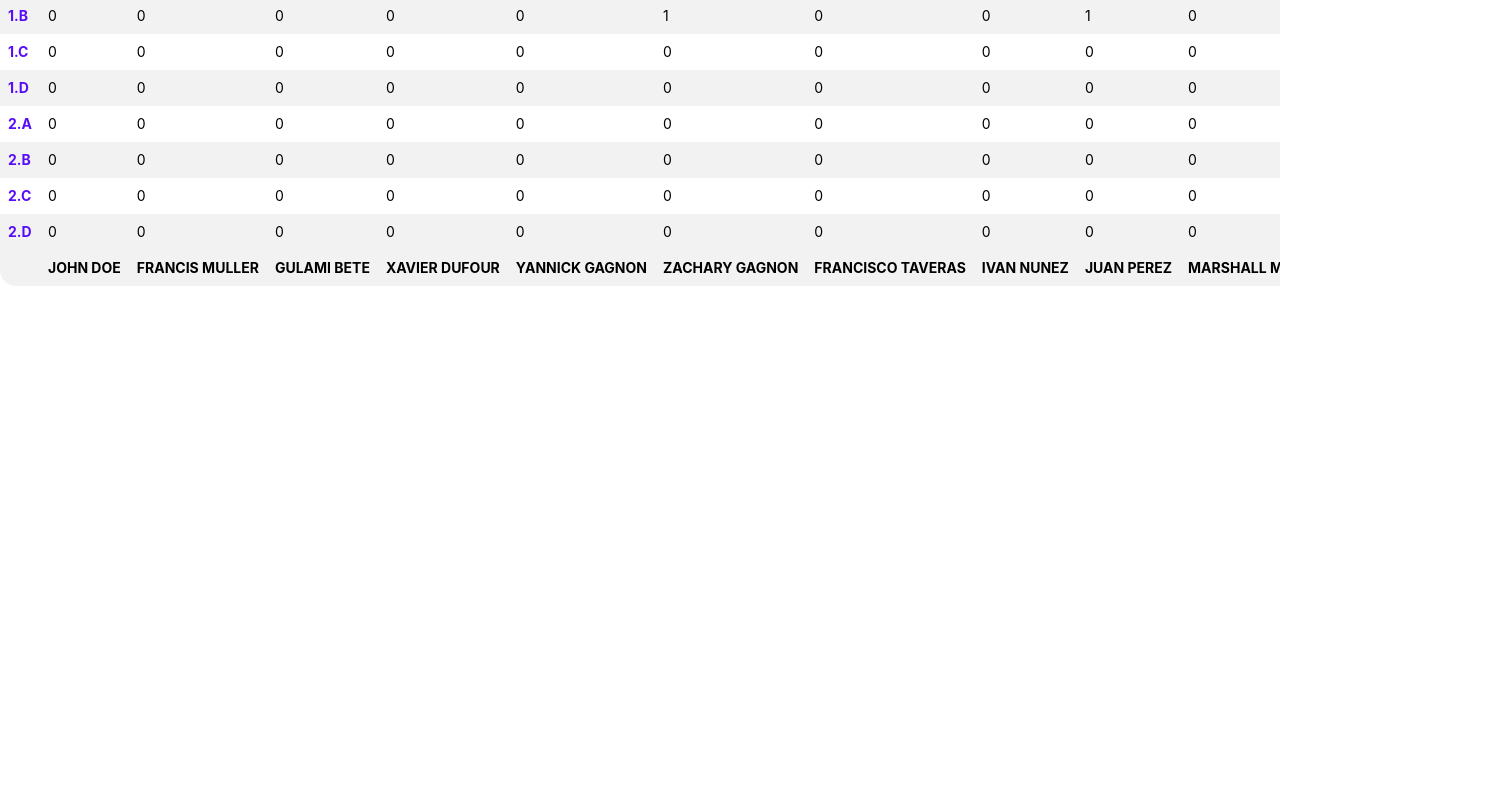
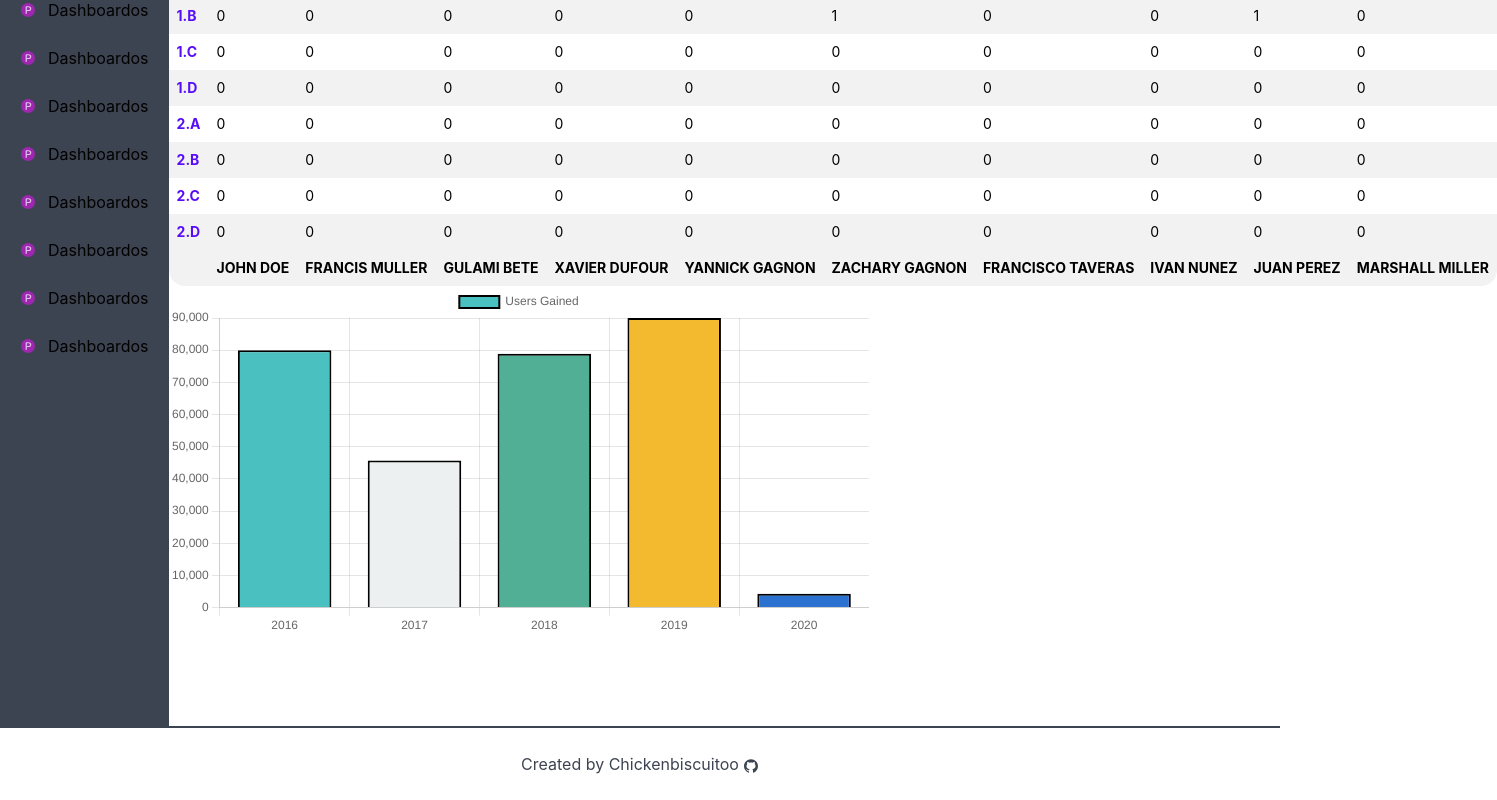
Before and after one commit to Chickenbiscuitoo/timetable-manager, a Next.js app: page /teachers in a window 1280 px wide. Shown: the part 74-874 px from the top of the page, 1497 px wide, since content can reach past the window. Before the commit the page ends 800 px from the top, so only its background shows below. Built offline with nearby package versions, Linux system fonts and the light colour scheme.

Commit message:
styles and mock chart

```diff
--- /dev/null
+++ b/components/TeachersBarChart.tsx
@@ -0,0 +1,68 @@
+import { NextPage } from 'next'
+import { useState } from 'react'
+
+import BarChart from './charts/BarChart'
+
+const TeachersBarChart: NextPage = () => {
+	const UserData = [
+		{
+			id: 1,
+			year: 2016,
+			userGain: 80000,
+			userLost: 823,
+		},
+		{
+			id: 2,
+			year: 2017,
+			userGain: 45677,
+			userLost: 345,
+		},
+		{
+			id: 3,
+			year: 2018,
+			userGain: 78888,
+			userLost: 555,
+		},
+		{
+			id: 4,
+			year: 2019,
+			userGain: 90000,
+			userLost: 4555,
+		},
+		{
+			id: 5,
+			year: 2020,
+			userGain: 4300,
+			userLost: 234,
+		},
+	]
+
+	const [userData, setUserData] = useState({
+		labels: UserData.map((data) => data.year),
+		datasets: [
+			{
+				label: 'Users Gained',
+				data: UserData.map((data) => data.userGain),
+				backgroundColor: [
+					'rgba(75,192,192,1)',
+					'#ecf0f1',
+					'#50AF95',
+					'#f3ba2f',
+					'#2a71d0',
+				],
+				borderColor: 'black',
+				borderWidth: 2,
+			},
+		],
+	})
+
+	return (
+		<div>
+			<div style={{ width: 700 }}>
+				<BarChart chartData={userData} />
+			</div>
+		</div>
+	)
+}
+
+export default TeachersBarChart
--- /dev/null
+++ b/components/charts/BarChart.tsx
@@ -0,0 +1,28 @@
+import { NextPage } from 'next'
+
+import { Bar } from 'react-chartjs-2'
+import { Chart as ChartJS } from 'chart.js/auto'
+import { CategoryScale } from 'chart.js'
+
+interface chartData {
+	labels: number[]
+	datasets: {
+		label: string
+		data: number[]
+		backgroundColor: string[]
+		borderColor: string
+		borderWidth: number
+	}[]
+}
+
+interface BarChartProps {
+	chartData: chartData
+}
+
+const BarChart: NextPage<BarChartProps> = ({ chartData }: any) => {
+	ChartJS?.register(CategoryScale)
+
+	return <Bar data={chartData} />
+}
+
+export default BarChart
--- a/pages/index.tsx
+++ b/pages/index.tsx
@@ -1,6 +1,5 @@
 import type { NextPage } from 'next'
 import Head from 'next/head'
-import styles from '../styles/Home.module.css'
 import { AiFillGithub } from 'react-icons/ai'
 
 import Timetable from '../components/Timetable'
@@ -34,15 +33,16 @@ const Home: NextPage = () => {
 				</main>
 			</DndProvider>
 
-			<footer className={styles.footer}>
+			<footer className="flex place-content-center border-t-2 border-neutral pt-6 pb-6">
 				<a
 					href="https://github.com/Chickenbiscuitoo"
 					target="_blank"
 					rel="noopener noreferrer"
+					className="text-neutral"
 				>
 					Created by Chickenbiscuitoo
-					<span className={styles.logo}>
-						<AiFillGithub />
+					<span className="ml-1 inline">
+						<AiFillGithub className="inline h-full" />
 					</span>
 				</a>
 			</footer>
--- a/pages/teachers.tsx
+++ b/pages/teachers.tsx
@@ -1,10 +1,40 @@
-import { NextPage } from 'next'
+import type { NextPage } from 'next'
+import Head from 'next/head'
+import { AiFillGithub } from 'react-icons/ai'
+
+import Sidebar from '../components/Sidebar'
 import TeachersStats from '../components/TeachersStats'
+import TeachersBarChart from '../components/TeachersBarChart'
 
 const Stats: NextPage = () => {
 	return (
 		<div>
-			<TeachersStats />
+			<Head>
+				<title>Timetable Manager</title>
+				<link rel="icon" href="/favicon.ico" />
+			</Head>
+
+			<main className="min-h-screen flex flex-row">
+				<Sidebar />
+				<div>
+					<TeachersStats />
+					<TeachersBarChart />
+				</div>
+			</main>
+
+			<footer className="flex place-content-center border-t-2 border-neutral pt-6 pb-6">
+				<a
+					href="https://github.com/Chickenbiscuitoo"
+					target="_blank"
+					rel="noopener noreferrer"
+					className="text-neutral"
+				>
+					Created by Chickenbiscuitoo
+					<span className="ml-1 inline">
+						<AiFillGithub className="inline h-full" />
+					</span>
+				</a>
+			</footer>
 		</div>
 	)
 }
```
